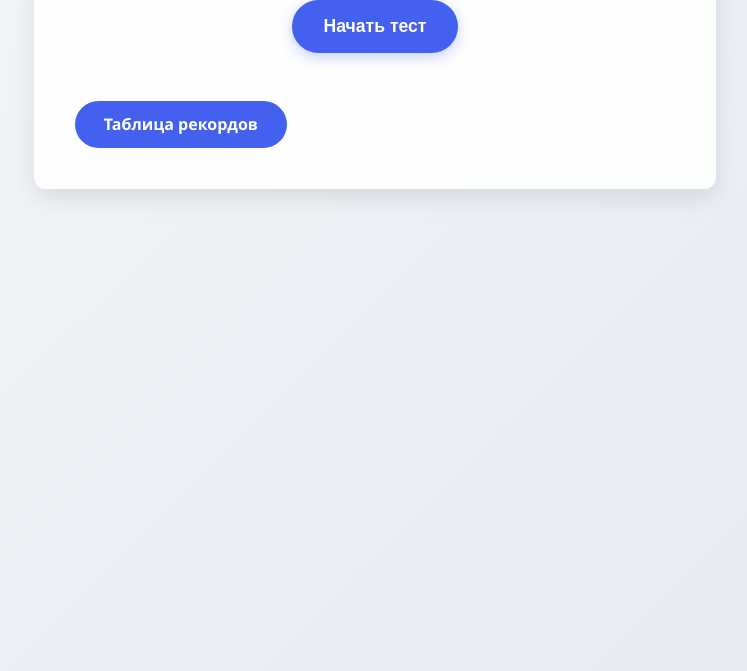
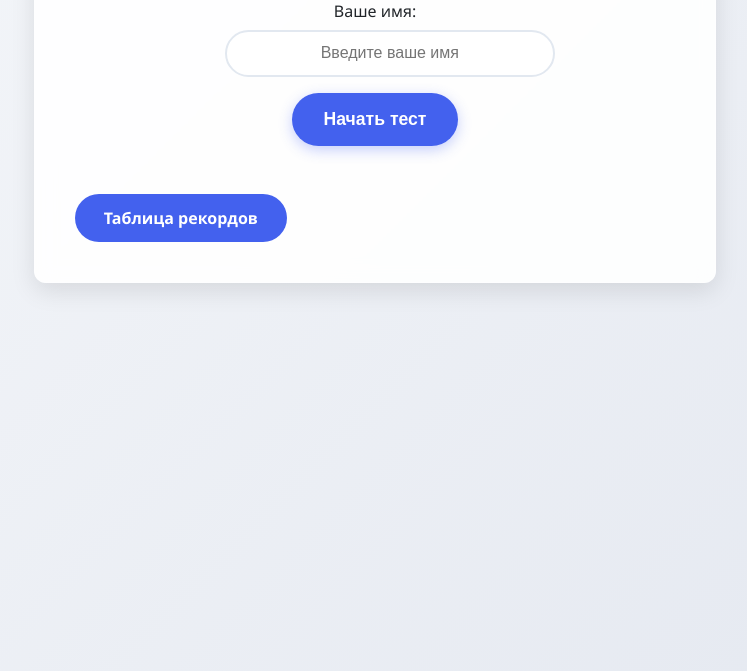
Before and after one commit to Islam065/Yandexs_proect3-WEB, a plain HTML site: page index.html in a window 1280 px wide. Shown: the part 193-864 px from the top of the page, without its empty margins (265-1012 px from the left). Drawn offline with Linux system fonts and the light colour scheme.

Commit message:
Update index.html

```diff
--- a/index.html
+++ b/index.html
@@ -46,6 +46,29 @@
             background: linear-gradient(to right, #4361ee, #3f37c9);
             -webkit-background-clip: text;
             -webkit-text-fill-color: transparent;
+        }
+
+        .input-group {
+            margin: 1rem auto;
+            max-width: 300px;
+            text-align: center;
+        }
+
+        #player-name {
+            width: 100%;
+            padding: 0.8rem;
+            border: 2px solid #e2e8f0;
+            border-radius: 50px;
+            font-size: 1rem;
+            text-align: center;
+            margin-top: 0.5rem;
+            transition: var(--transition);
+        }
+
+        #player-name:focus {
+            outline: none;
+            border-color: var(--primary);
+            box-shadow: 0 0 0 3px rgba(67, 97, 238, 0.2);
         }
 
         #reaction-box {
@@ -138,6 +161,12 @@
     <div class="container">
         <h1>Тест скорости реакции</h1>
 
+        <!-- Добавленное поле для ввода имени -->
+        <div class="input-group">
+            <label for="player-name">Ваше имя:</label>
+            <input type="text" id="player-name" placeholder="Введите ваше имя" maxlength="20">
+        </div>
+
         <button id="start-btn">Начать тест</button>
 
         <div id="reaction-box" style="display: none;">Ждите зелёного цвета...</div>
@@ -173,9 +202,18 @@
         const percentileElement = document.getElementById('percentile');
         const totalPlayersElement = document.getElementById('total-players');
         const progressFill = document.getElementById('progress-fill');
+        const playerNameInput = document.getElementById('player-name');
 
         let startTime;
         let timeoutId;
+
+        // Восстанавливаем сохраненное имя при загрузке
+        document.addEventListener('DOMContentLoaded', () => {
+            const savedName = localStorage.getItem('playerName');
+            if (savedName) {
+                playerNameInput.value = savedName;
+            }
+        });
 
         function startTest() {
             startBtn.style.display = 'none';
@@ -197,6 +235,11 @@
         box.addEventListener('click', () => {
             if (box.className === 'ready') {
                 const reactionTime = Math.round(performance.now() - startTime);
+                const username = playerNameInput.value.trim() || 'Игрок';
+
+                // Сохраняем имя для будущих попыток
+                localStorage.setItem('playerName', username);
+
                 box.className = '';
                 box.textContent = 'Загрузка...';
 
@@ -207,7 +250,7 @@
                     },
                     body: JSON.stringify({
                         time: reactionTime,
-                        username: 'Игрок'
+                        username: username
                     }),
                 })
                 .then(response => response.json())
```
